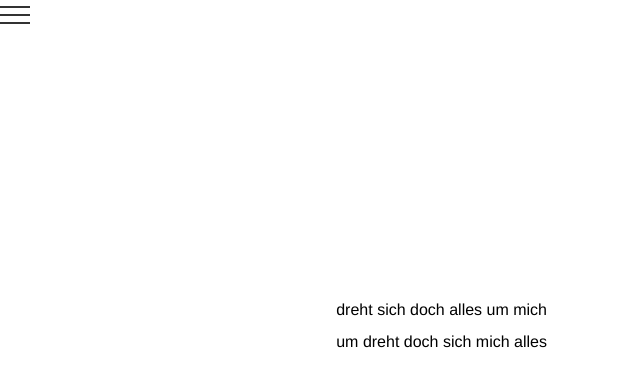
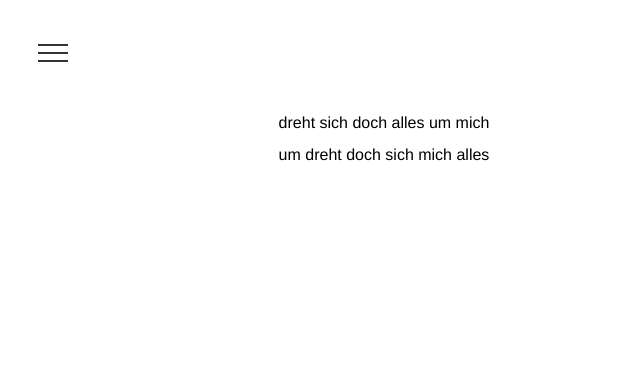
Before and after one commit to Xlozy/leowie, a plain HTML site: page html/schreibt-wieso/dreht-sich-doch-alles-um-mich-unendlich.html in a window 768 px wide. Shown: the whole page, without its empty margins (0-640 px from the left). Drawn offline with Linux system fonts and the light colour scheme.

Commit message:
generative poem - css

```diff
--- a/css/styles.css
+++ b/css/styles.css
@@ -441,9 +441,18 @@ img {
     font-size: 1.35em;
 }
 
+@media (max-width: 768px) {
+
+    .literary-page .content {
+        margin-left:0;
+        margin-top: 4vh;
+        padding: 5%;
+    }
+}
+
 /* Generatives Gedicht: Dreht sich doch alles um mich (unendlich) */
 
-.dreht-sich-doch-alles-um-mich-unendlich body {
+.dreht-sich-doch-alles-um-mich body {
     display: flex;
     margin: 0;
     font-family: 'Helvetica', sans-serif;
@@ -452,7 +461,7 @@ img {
     flex-direction: column;
 }
 
-.dreht-sich-doch-alles-um-mich-unendlich #wrapper {
+.dreht-sich-doch-alles-um-mich #wrapper {
   top: 0;
   right: 0;
   left: 0;
@@ -464,7 +473,7 @@ img {
   vertical-align: bottom;
 }
 
-.dreht-sich-doch-alles-um-mich-unendlich #content {
+.dreht-sich-doch-alles-um-mich #content {
   margin-left: 30%;
   margin-right: 15%;
   padding-top: 33vh;
@@ -472,38 +481,83 @@ img {
   height: 100%;
 }
 
-
-
-.dreht-sich-doch-alles-um-mich-unendlich p,
-.dreht-sich-doch-alles-um-mich-unendlich button {
+.dreht-sich-doch-alles-um-mich p,
+.dreht-sich-doch-alles-um-mich button {
   font-family: helvetica;
 }
 
-.dreht-sich-doch-alles-um-mich-unendlich p {
+.dreht-sich-doch-alles-um-mich p {
   font-size: 100%;
   margin: 0;
   line-height: 2;
 }
 
-.dreht-sich-doch-alles-um-mich-unendlich .version-anzeige {
+.dreht-sich-doch-alles-um-mich .version-anzeige {
     padding-top: 10vh;
     word-wrap: break-word;
+    text-align: justify;
+    padding: 5%;
 }
 
 @media screen and (min-width: 480px) {
-    .dreht-sich-doch-alles-um-mich-unendlich  p {
+    .dreht-sich-doch-alles-um-mich  p {
     font-size: 100%;
   }
 }
 
 @media (max-width: 768px) {
 
-    .literary-page .content {
-        margin-left:0;
-        margin-top: 4vh;
+    .dreht-sich-doch-alles-um-mich body {
+        display: flex;
+        margin: 0;
+        font-family: 'Helvetica', sans-serif;
+        font-size: 1em;
+        min-height: 100vh; /* Stellt sicher, dass der Body die volle Höhe des Viewports einnimmt */
+        flex-direction: column;
+    }
+
+    .dreht-sich-doch-alles-um-mich #wrapper {
+      top: 0;
+      right: 0;
+      left: 0;
+      width: 100vw;
+      margin: 0;
+      overflow-y: auto;
+      max-height: 100vh;
+      text-align: center;
+      vertical-align: bottom;
+    }
+
+    .dreht-sich-doch-alles-um-mich #content {
+        margin-left: 0;
+        margin-right: 0;
+        padding-top: 0;
+        padding-bottom: 0;
+        height: 100%;
+      }
+
+    .dreht-sich-doch-alles-um-mich p,
+    .dreht-sich-doch-alles-um-mich button {
+      font-family: helvetica;
+    }
+
+    .dreht-sich-doch-alles-um-mich p {
+      font-size: 100%;
+      margin: 0;
+      line-height: 2;
+    }
+
+    .dreht-sich-doch-alles-um-mich .version-anzeige {
+        padding-top: 10vh;
+        word-wrap: break-word;
+    }
+
+    .dreht-sich-doch-alles-um-mich .burger-menu {
         padding: 5%;
     }
+
 }
+
 
 /*IMPRESSUM & DATENSCHUTZERKLÄRUNG (Seiten bezieht sich auf class=index)*/
 
--- a/html/schreibt-wieso/dreht-sich-doch-alles-um-mich-unendlich.html
+++ b/html/schreibt-wieso/dreht-sich-doch-alles-um-mich-unendlich.html
@@ -1,5 +1,5 @@
 <!DOCTYPE html>
-<html lang="de" class="dreht-sich-doch-alles-um-mich-unendlich">
+<html lang="de" class="dreht-sich-doch-alles-um-mich">
 
 <head>
     <meta charset="UTF-8">
```
Also changed, not shown: html/schreibt-wieso/dreht-sich-doch-alles-um-mich-720.html (+1 -1 lines), 2 other files.
